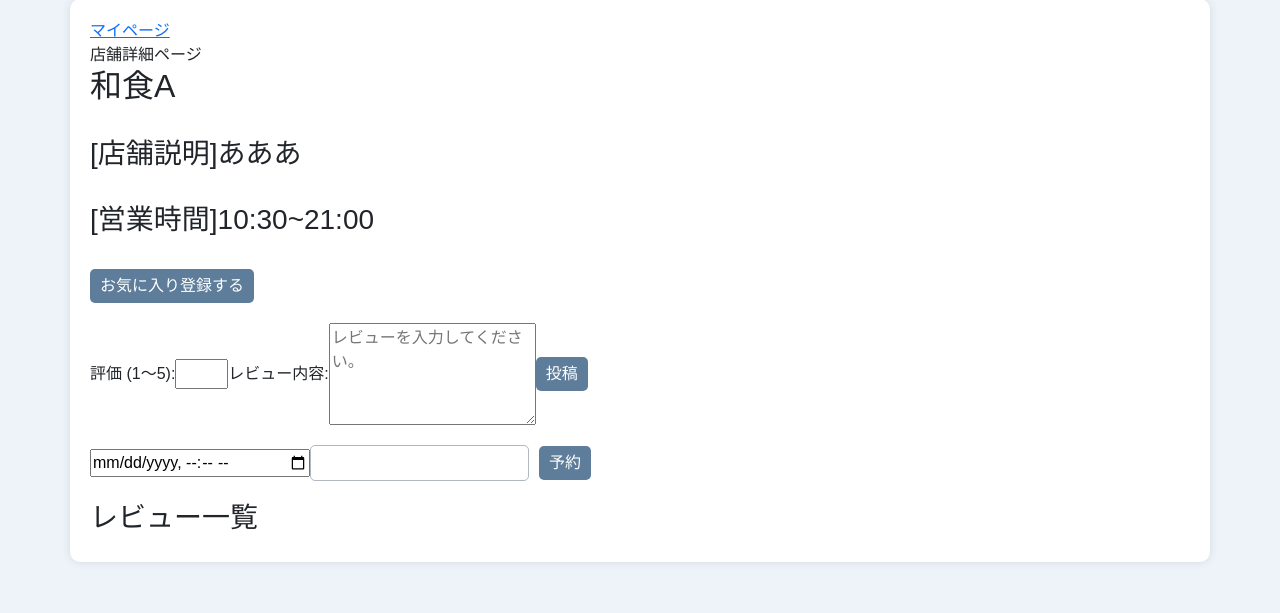
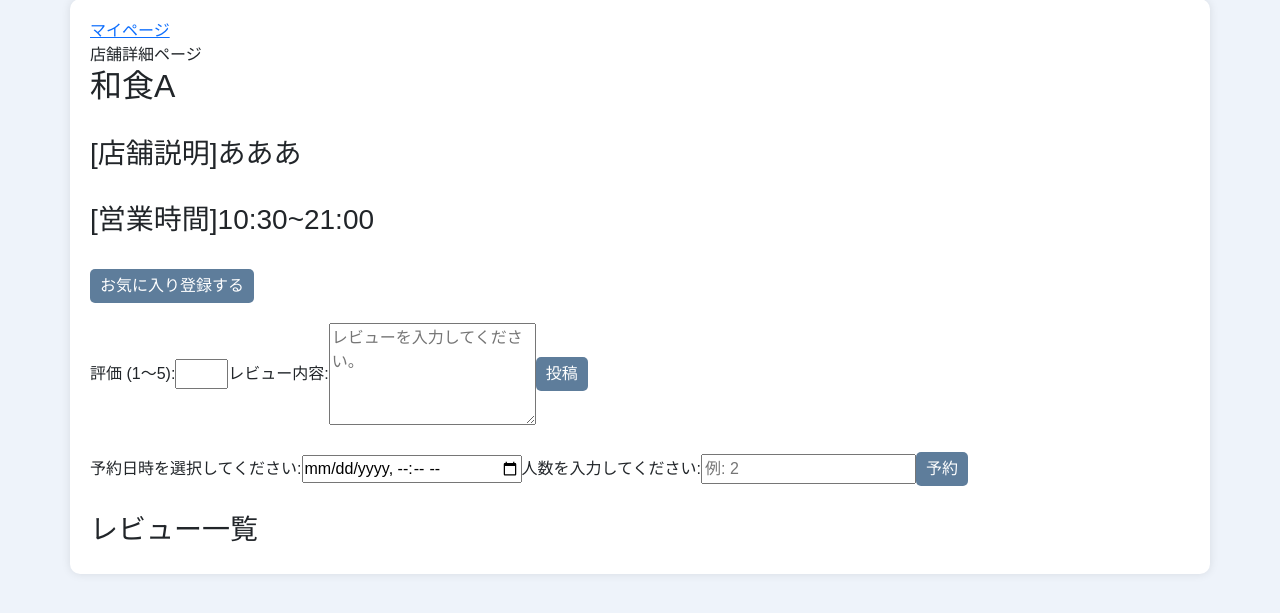
Before and after one commit to o1-mat/django-tabelog-kadai, a Django app: page /restaurant/1 in a window 1280 px wide. Shown: the part 21-634 px from the top of the page. Run offline with Django 5.2, Linux system fonts and the light colour scheme; data comes from the database, SQL or seed files in the repository; data that the repository does not hold is empty; parts of the project's set-up code (start-up, migrations or seed data) failed here and were passed over.

Commit message:
Add files via upload

```diff
--- a/kadai_002/templates/nagoyameshi/restaurant.html
+++ b/kadai_002/templates/nagoyameshi/restaurant.html
@@ -40,10 +40,15 @@
 {# 予約フォーム #}
 <form action="{% url 'reservation' restaurant.id %}" method="post">
     {% csrf_token %}
-    <input type="datetime-local" name="datetime">
-    <input type="text" name="headcount">
+    <label for="datetime">予約日時を選択してください:</label><br>
+    <input type="datetime-local" id="datetime" name="datetime" required><br><br>
+
+    <label for="headcount">人数を入力してください:</label><br>
+    <input type="number" id="headcount" name="headcount" min="1" placeholder="例: 2" required><br><br>
+
     <input type="submit" value="予約">
 </form>
+
 
 
 
```
